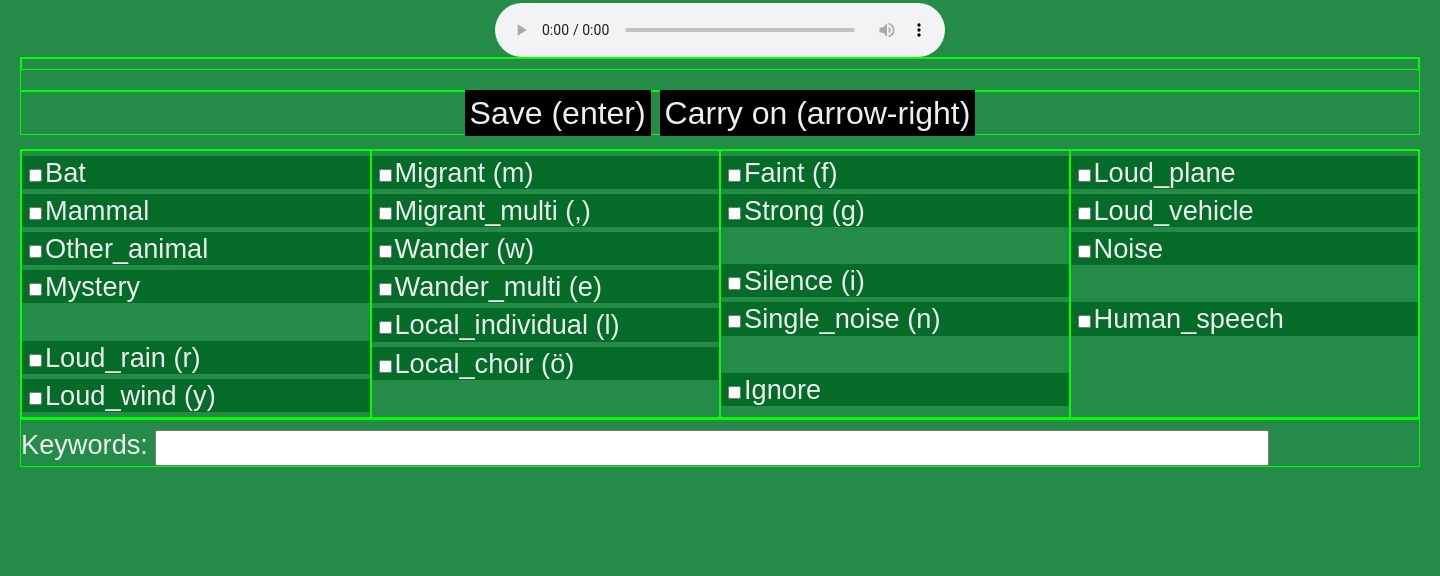
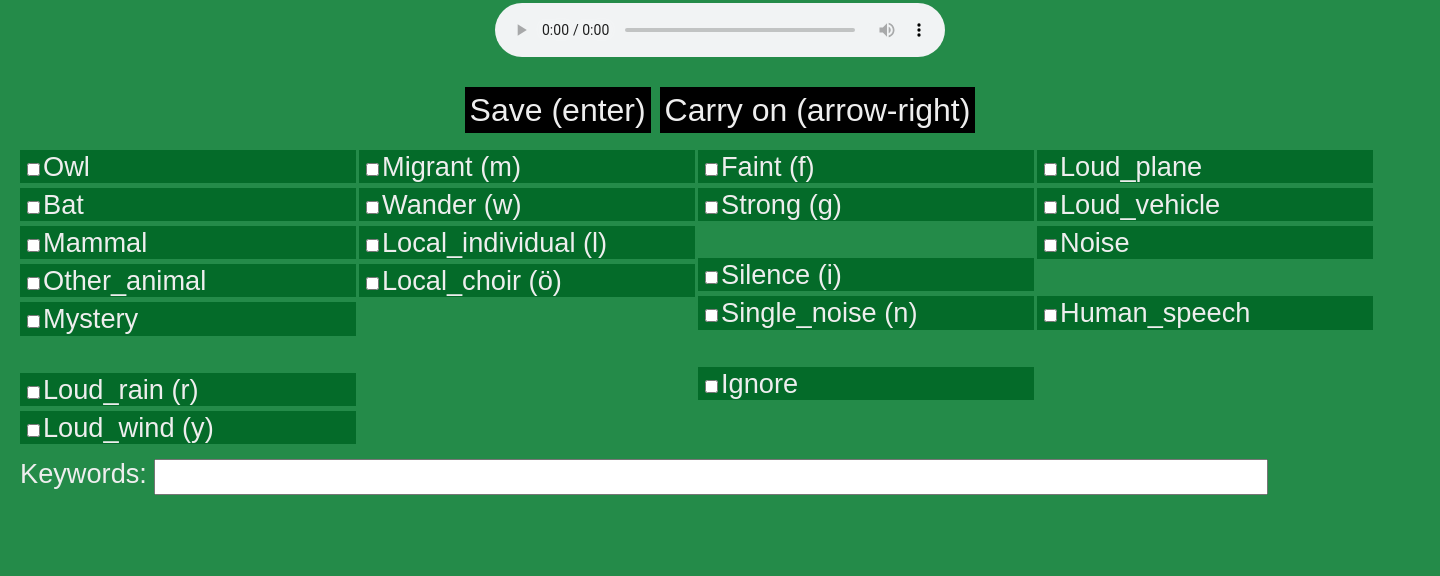
Before and after one commit to mikkohei13/Loxpyt, a Flask app: page /segment in a window 1440 px wide. Shown: the part 375-951 px from the top of the page. Before the commit the page ends 842 px from the top, so only its background shows below. Run offline with Flask 2, Linux system fonts and the light colour scheme; data that the repository does not hold is empty; some libraries are stand-ins or nearby versions.

Commit message:
Twaek styles & shortcuts

```diff
--- a/app/static/segment.js
+++ b/app/static/segment.js
@@ -41,17 +41,9 @@ document.onkeyup = function(e) {
     $("#migrant").prop("checked", true);
     $("#migrant").parent().addClass("checkedlabel");
   }
-  else if (e.which == 188) {
-    $("#migrant_multi").prop("checked", true);
-    $("#migrant_multi").parent().addClass("checkedlabel");
-  }
   else if (e.which == 87) {
     $("#wander").prop("checked", true);
     $("#wander").parent().addClass("checkedlabel");
-  }
-  else if (e.which == 69) {
-    $("#wander_multi").prop("checked", true);
-    $("#wander_multi").parent().addClass("checkedlabel");
   }
   else if (e.which == 76) {
     $("#local_individual").prop("checked", true);
@@ -84,6 +76,12 @@ document.onkeyup = function(e) {
   else if (e.which == 89) {
     $("#loud_wind").prop("checked", true);
     $("#loud_wind").parent().addClass("checkedlabel");
+  }
+
+  // Clear all
+  else if (e.which == 27) {
+    $('#form').find('input:checkbox').prop('checked', false);
+    $('#form').find('label').removeClass("checkedlabel");
   }
 
   // Save and carry on
--- a/app/static/styles.css
+++ b/app/static/styles.css
@@ -107,10 +107,6 @@ audio {
     margin: 0 auto;
 }
 
-#wrapper2 div {
-    border: 1px solid lime;
-}
-
 #alertwrapper {
     height: 2em;
 }
@@ -160,7 +156,8 @@ form {
 }
 
 #tags1, #tags2, #tags3, #tags4 {
-    width: 25%;
+    width: 24%;
+    margin-right: 3px;
 }
 
 #tags1 label,
@@ -171,6 +168,7 @@ form {
     display: block;
     padding: 3px;
     margin: 5px 0;
+    cursor: pointer;
 }
 
 #keywords {
--- a/app/templates/segment.html
+++ b/app/templates/segment.html
@@ -23,6 +23,7 @@
 			<audio
 					id="audio"
 					controls
+					autoplay="true"
 					loop="true"
 					preload="auto"
 					src="">
@@ -49,6 +50,7 @@
 			<!-- TODO: Make sure that each form element has name == id == value-->
 			<div id="tags">
 				<div id="tags1">
+					<label><input name="tags" class="tag" id="owl" type="checkbox" value="owl" />Owl</label>
 					<label><input name="tags" class="tag" id="bat" type="checkbox" value="bat" />Bat</label>
 					<label><input name="tags" class="tag" id="mammal" type="checkbox" value="mammal" />Mammal</label>
 					<label><input name="tags" class="tag" id="other_animal" type="checkbox" value="other_animal" />Other_animal</label>
@@ -59,9 +61,7 @@
 				</div>
 				<div id="tags2">
 					<label><input name="tags" class="tag" id="migrant" type="checkbox" value="migrant" />Migrant (m)</label>
-					<label><input name="tags" class="tag" id="migrant_multi" type="checkbox" value="migrant_multi" />Migrant_multi (,)</label>
 					<label><input name="tags" class="tag" id="wander" type="checkbox" value="wander" />Wander (w)</label>
-					<label><input name="tags" class="tag" id="wander_multi" type="checkbox" value="wander_multi" />Wander_multi (e)</label>
 					<label><input name="tags" class="tag" id="local_individual" type="checkbox" value="local_individual" />Local_individual (l)</label>
 					<label><input name="tags" class="tag" id="local_choir" type="checkbox" value="local_choir" />Local_choir (ö)</label>
 				</div>
```
